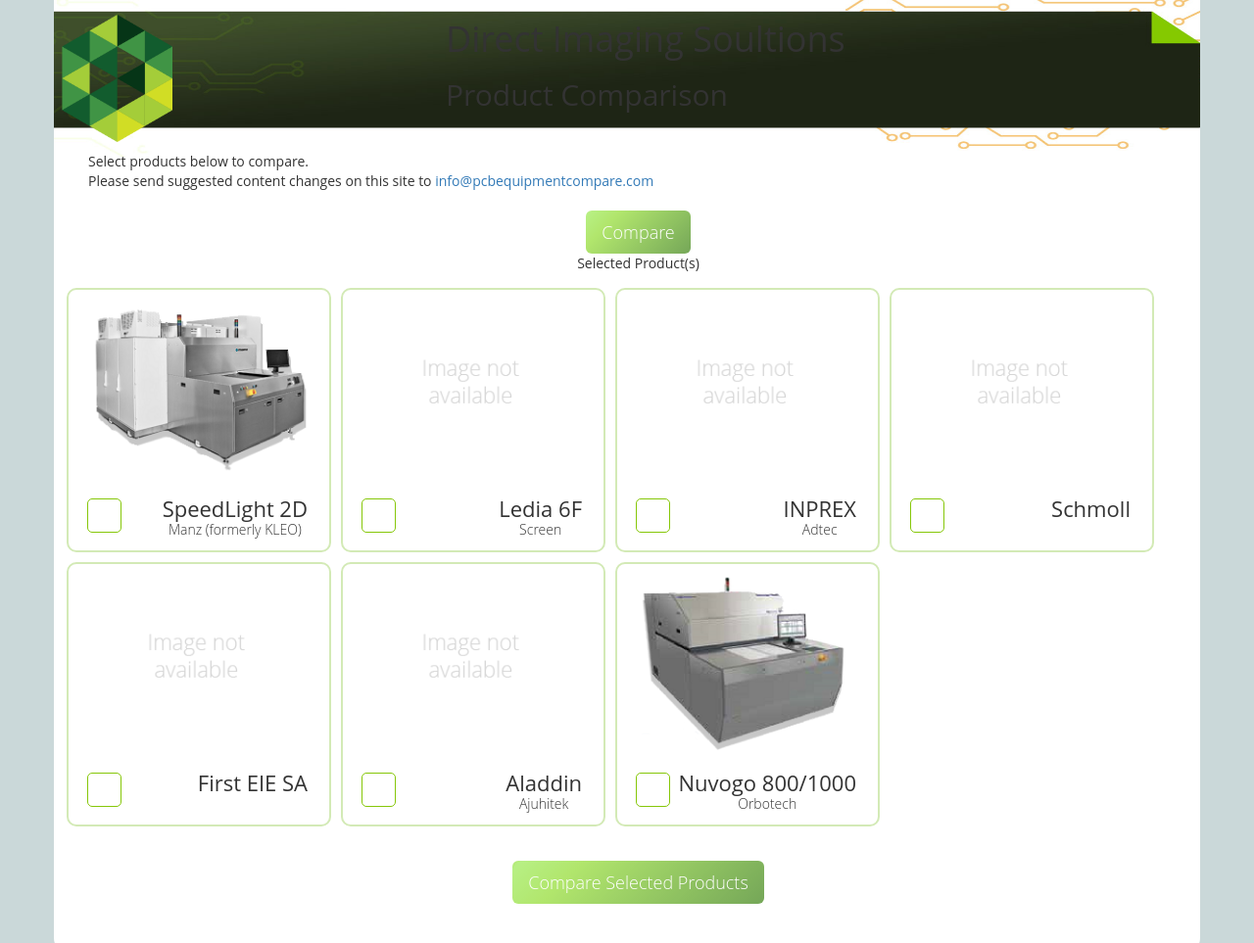
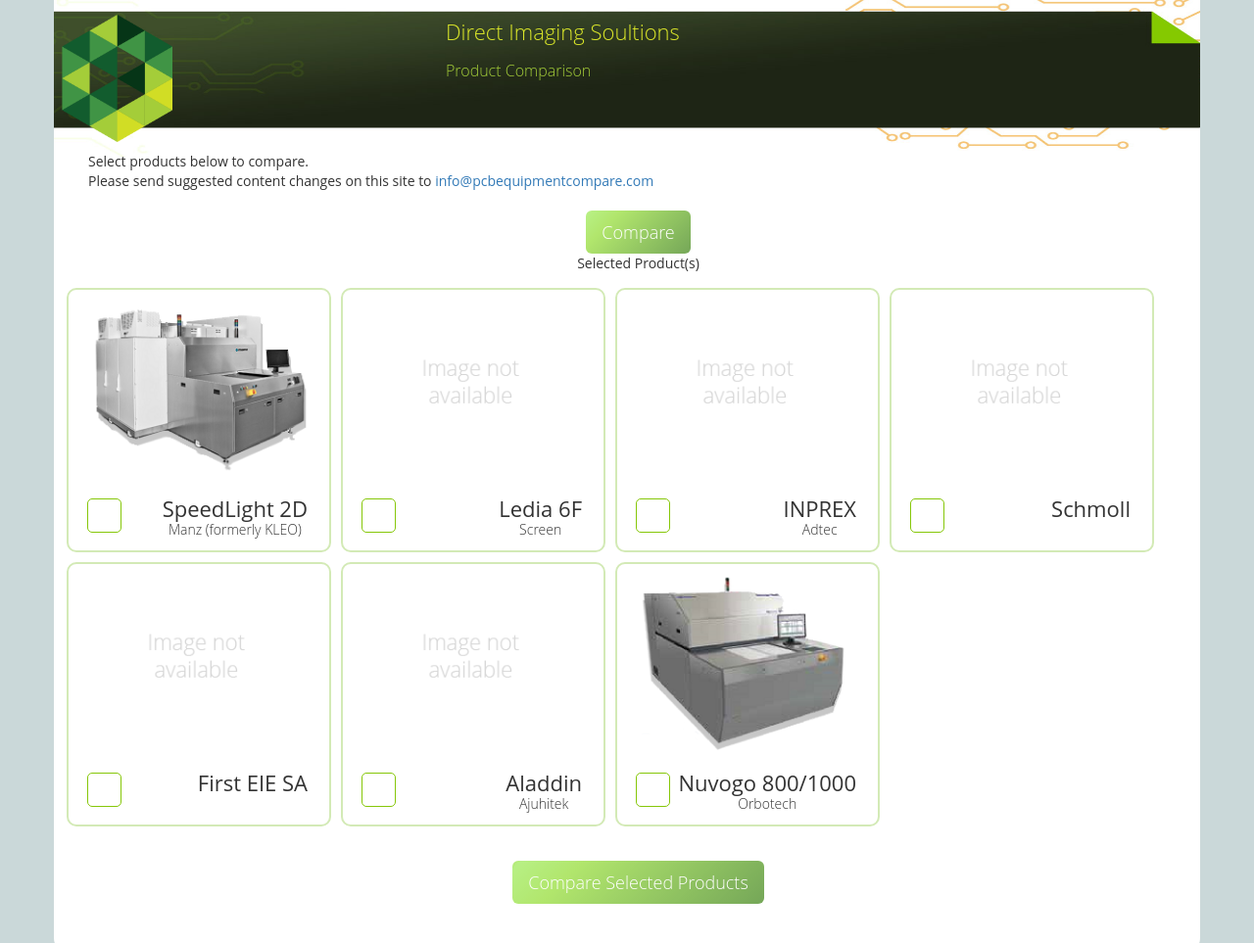
Before and after one commit to IntelliTect/CI, a plain HTML site: page index.html in a window 1280 px wide. Shown: the top 963 px of the page at 98% size. Drawn offline with nearby package versions, Linux system fonts and the light colour scheme.

Commit message:
Update comparison.css

```diff
--- a/css/comparison.css
+++ b/css/comparison.css
@@ -8,6 +8,17 @@
 	.main-text {
 		font-size: 14px;
 		}
+
+h1  {color: #dbe729;
+	font-size: 22px;
+	font-weight: 100;
+}
+
+h2  {color: #a4cd39;
+	font-size: 16px;
+	font-weight: 100;
+}
+
 	.container
 	{
 		background: #fff;
```
